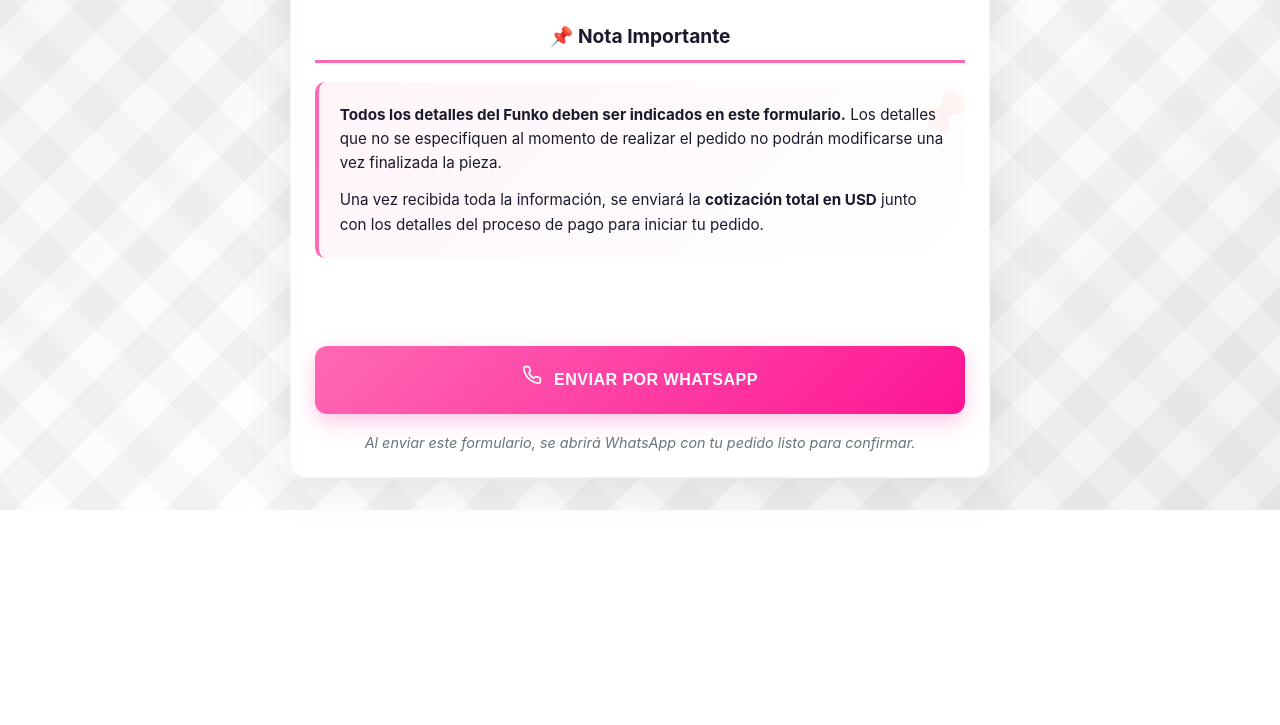
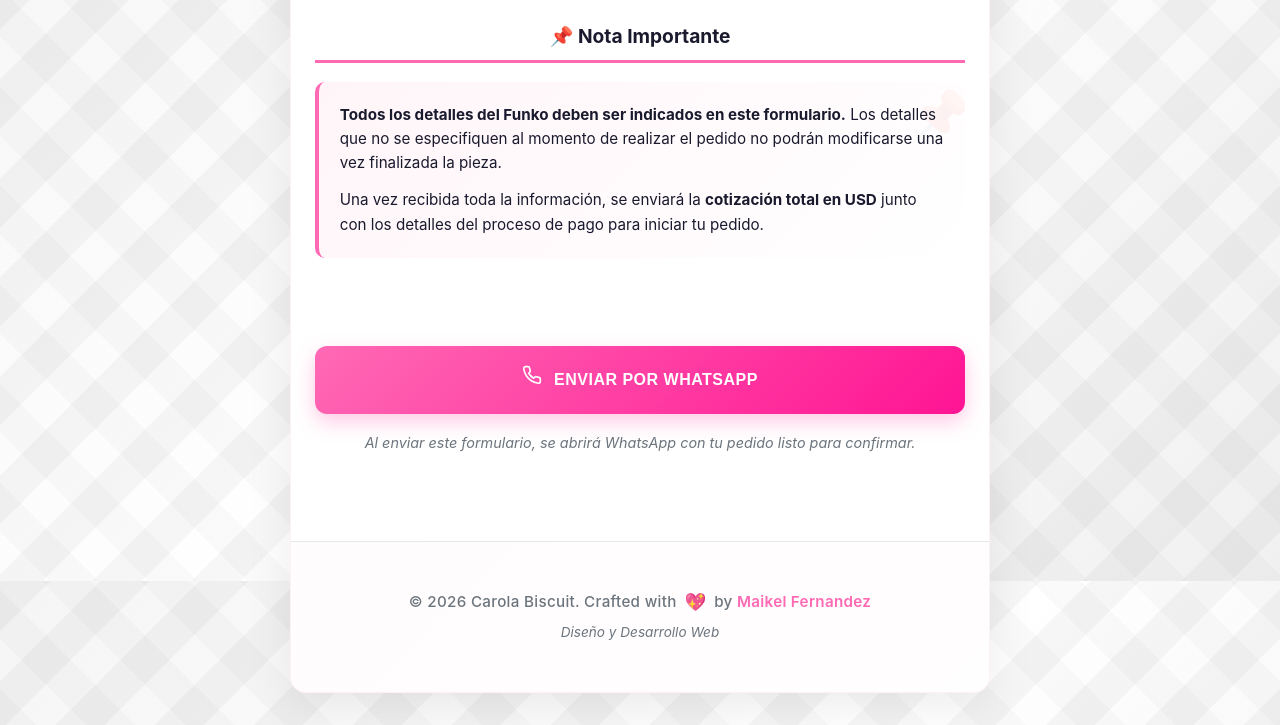
Before and after one commit to carolinadiazaboal-dev/Carola_Biscuit.github.io, a website: page index.html in a window 1280 px wide. Shown: the part 3419-4144 px from the top of the page. Before the commit the page ends 3929 px from the top, so only its background shows below. Drawn offline with Linux system fonts and the light colour scheme.

Commit message:
maikel fernandez CREDENCIALES

```diff
--- a/css/styles.css
+++ b/css/styles.css
@@ -980,6 +980,65 @@
     border-color: var(--color-primary);
 }
 
+/* ========== FOOTER ========== */
+.footer {
+    margin-top: 4rem;
+    padding: 3rem 1rem;
+    text-align: center;
+    border-top: 1px solid var(--color-border);
+    color: var(--color-text-light);
+    background: linear-gradient(135deg, rgba(255, 105, 180, 0.02) 0%, rgba(255, 182, 217, 0.02) 100%);
+    transition: var(--transition);
+}
+
+.footer-content {
+    max-width: 600px;
+    margin: 0 auto;
+}
+
+.footer-text {
+    margin: 0 0 0.5rem 0;
+    font-size: 0.95rem;
+    font-weight: 500;
+    letter-spacing: 0.3px;
+}
+
+.footer-subtext {
+    margin: 0;
+    font-size: 0.85rem;
+    color: var(--color-text-light);
+    font-style: italic;
+}
+
+.heart {
+    display: inline-block;
+    animation: heartbeat 1.5s ease-in-out infinite;
+    margin: 0 0.3rem;
+}
+
+@keyframes heartbeat {
+    0%, 100% { transform: scale(1); }
+    25% { transform: scale(1.2); }
+    50% { transform: scale(1); }
+}
+
+.footer-link {
+    color: var(--color-primary);
+    text-decoration: none;
+    font-weight: 600;
+    transition: var(--transition);
+    border-bottom: 2px solid transparent;
+}
+
+.footer-link:hover {
+    color: var(--color-primary-dark);
+    border-bottom-color: var(--color-primary);
+}
+
+.footer:hover {
+    background: linear-gradient(135deg, rgba(255, 105, 180, 0.05) 0%, rgba(255, 182, 217, 0.05) 100%);
+}
+
 /* Responsive para mobile */
 @media (max-width: 600px) {
     .color-palette {
@@ -990,4 +1049,10 @@
         width: 50px;
         height: 50px;
     }
+
+    .footer {
+        margin-top: 2rem;
+        padding: 1.5rem 1rem;
+        font-size: 0.9rem;
+    }
 }
--- a/index.html
+++ b/index.html
@@ -257,6 +257,14 @@
 
             <p class="disclaimer">Al enviar este formulario, se abrirá WhatsApp con tu pedido listo para confirmar.</p>
         </form>
+
+        <!-- Footer con marca -->
+        <footer class="footer">
+            <div class="footer-content">
+                <p class="footer-text">© 2026 Carola Biscuit. Crafted with <span class="heart">💖</span> by <a href="#" class="footer-link">Maikel Fernandez</a></p>
+                <p class="footer-subtext">Diseño y Desarrollo Web</p>
+            </div>
+        </footer>
     </div>
 
     <!-- Scripts modulares -->
```
